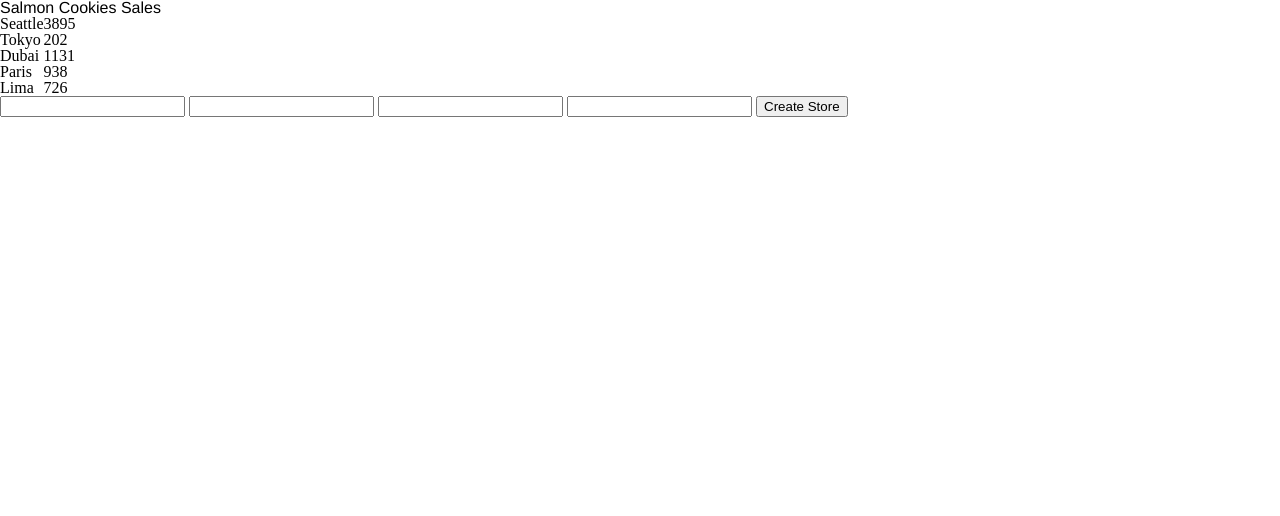
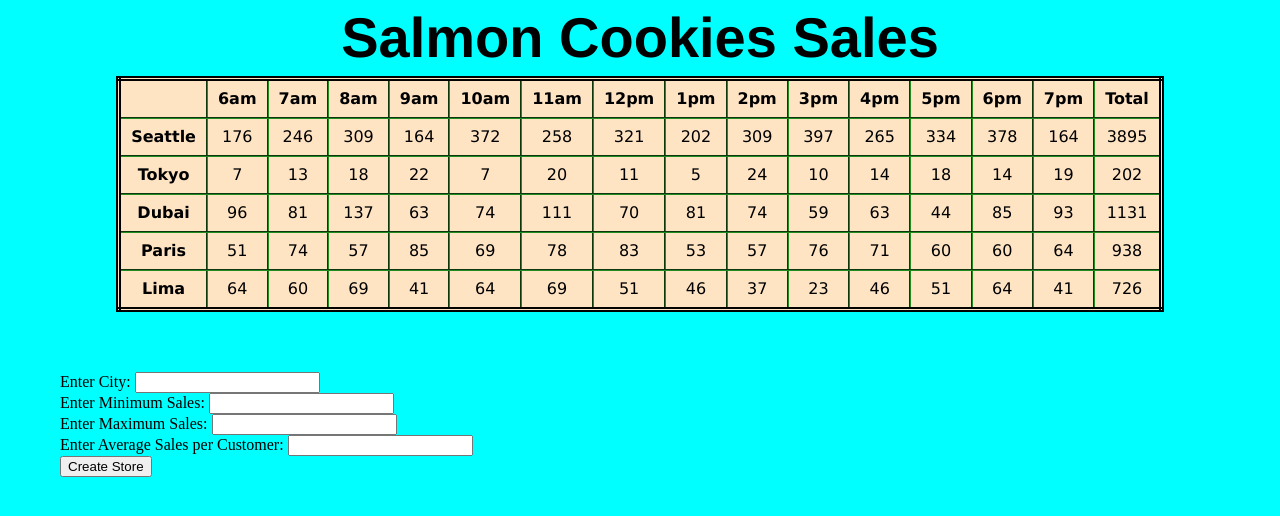
Before and after one commit to tj-parker/cookie-stand, a plain HTML site: page sales.html in a window 1280 px wide. Drawn offline with Linux system fonts and the light colour scheme.

Commit message:
filled table, added style, added form

```diff
--- a/app.js
+++ b/app.js
@@ -1,7 +1,19 @@
 'use strict';
 
 let hours = ['6am', '7am', '8am', '9am', '10am', '11am', '12pm', '1pm', '2pm', '3pm', '4pm', '5pm', '6pm', '7pm'];
+let storeFormEl = document.getElementById('store-form');
 
+storeFormEl.addEventListener('submit', function(event) {
+  event.preventDefault();
+  let city = event.target.location.value;
+  let minCust = parseInt(event.target.min.value);
+  let maxCust = parseInt(event.target.max.value);
+  let avgCookiesPerCust = parseInt(event.target.avgCookies.value);
+
+  let store = new Store(city, minCust, maxCust, avgCookiesPerCust);
+  store.generateCookiesPerHour();
+  store.renderData();
+});
 function generateNumberBetween(min, max) {
   return Math.round(Math.random() * (max - min)) + min;
 }
@@ -24,24 +36,44 @@ Store.prototype.generateCookiesPerHour = function() {
     this.totalSales += salesAtHour;
   }
 };
+let tableEl = document.getElementById('sales-data');
+let headerRowEl = document.createElement('tr');
+let headerBlankEl = document.createElement('td');
+let headerTotalEl = document.createElement('td');
+
+headerBlankEl.textContent = '';
+tableEl.appendChild(headerRowEl);
+
+headerTotalEl.textContent = 'Total';
+
+headerRowEl.appendChild(headerBlankEl);
+
+for (let i = 0; i < hours.length; i++) {
+  let hoursEl = document.createElement('td');
+  let eachHour = hours[i].toString();
+  hoursEl.textContent = eachHour;
+  headerRowEl.appendChild(hoursEl);
+}
 
 Store.prototype.renderData = function() {
 
-  let tableEl = document.getElementById('sales-data');
   let rowEl = document.createElement('tr');
 
   let cityCell = document.createElement('td');
   cityCell.textContent = this.city;
+
+  let totalCell = document.createElement('td');
+  totalCell.textContent = this.totalSales;
+
   rowEl.appendChild(cityCell);
 
   for (let i = 0; i < this.hourlySales.length; i++) {
-    let cellEl = document.createElement('td');
-    cellEl.textcontent = this.hourlySales[i];
-    rowEl.appendChild(cellEl);
+    let hourlyEl = document.createElement('td');
+    hourlyEl.textContent = this.hourlySales[i].toString();
+    rowEl.appendChild(hourlyEl);
   }
 
-  let totalCell = document.createElement('td');
-  totalCell.textContent = this.totalSales;
+  headerRowEl.appendChild(headerTotalEl);
   rowEl.appendChild(totalCell);
 
   tableEl.appendChild(rowEl);
--- a/sales.html
+++ b/sales.html
@@ -13,13 +13,27 @@
     <table id="sales-data">
 
     </table>
+    <div id="form">
       <form id="store-form">
+        <p>Enter City:
           <input type="text" name="location">
+        </p>
+
+        <p>Enter Minimum Sales:
             <input type="text" name="min">
+        </p>
+
+        <p>Enter Maximum Sales:
             <input type="text" name="max">
+        </p>
+
+        <p>Enter Average Sales per Customer:
             <input type="text" name="avgCookies">
+        </p>
+
         <button type="submit">Create Store</button>
       </form>
+    </div>
     <script src="/app.js"></script>
 </body>
 </html>
--- a/style.css
+++ b/style.css
@@ -1,3 +1,46 @@
 h1 {
     font-family:'Franklin Gothic Medium', 'Arial Narrow', Arial, sans-serif;
+    text-align: center;
+    font-size: 56px;
+    padding: 10px;
+    font-weight: bold;
 }
+
+td {
+    padding: 10px;
+    text-align: center;
+    font-family:Verdana, Geneva, Tahoma, sans-serif;
+    border-style: groove;
+    border-color: forestgreen;
+    border-width: 2px;
+}
+
+#sales-data {
+    background-color: bisque;
+
+}
+
+table {
+    border-style:double;
+    border-color:black;
+    border-width: 5px;
+    margin: auto;
+}
+
+body {
+    background-color: aqua;
+}
+
+tr:first-child {
+    font-weight: bold;
+}
+
+td:first-child {
+    font-weight: bold;
+}
+
+#store-form {
+    padding: 10px;
+    margin-top: 50px;
+    margin-left: 50px;
+}
```
Lines whose indentation alone changed are shown as unchanged.
